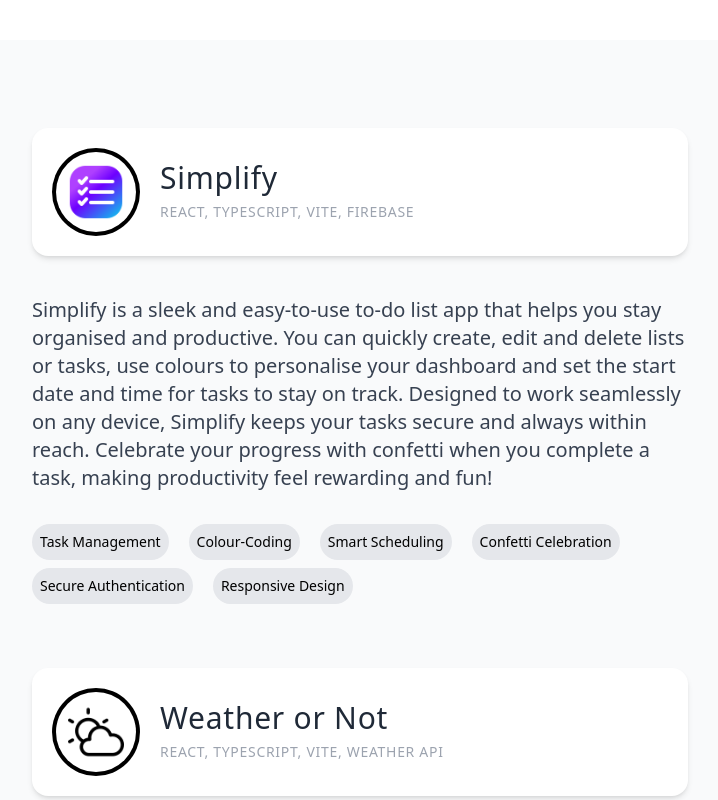
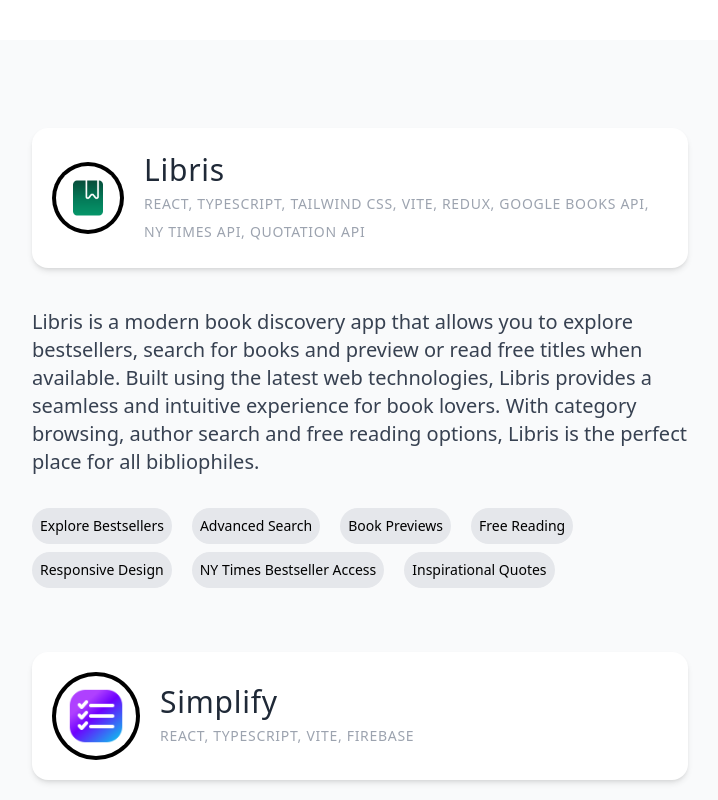
Before and after one commit to deabocina/portfolio, a React (Vite) app: page / in a window 1280 px wide. Shown: the part 800-1600 px from the top of the page, without its empty margins (280-998 px from the left). Built offline with nearby package versions, Linux system fonts and the light colour scheme.

Commit message:
Add Libris to portfolio

```diff
--- a/src/assets/assets.ts
+++ b/src/assets/assets.ts
@@ -6,6 +6,7 @@ import fr from "../assets/icons/fr.png";
 import email from "../assets/icons/email.png";
 import github from "../assets/icons/github.png";
 import rightArrow from "../assets/icons/right-arrow.png";
+import logoLibris from "../assets/icons/logo-libris.png";
 import logoSimplify from "../assets/icons/logo-simplify.png";
 import logoWeather from "../assets/icons/logo-weather-or-not.png";
 import upArrow from "../assets/icons/up-arrow.png";
@@ -19,6 +20,7 @@ export const icons = {
   email,
   github,
   rightArrow,
+  logoLibris,
   logoSimplify,
   logoWeather,
   upArrow,
--- a/src/components/Home.tsx
+++ b/src/components/Home.tsx
@@ -4,7 +4,7 @@ import { useTranslation } from "react-i18next";
 import { useCustomInView } from "../hooks/useCustomInView";
 
 const Home = () => {
-  const projects = ["Simplify", "Weather or Not"];
+  const projects = ["Libris", "Simplify", "Weather or Not"];
   const { ref, inView } = useCustomInView(0);
   const { t, i18n } = useTranslation();
 
@@ -89,7 +89,7 @@ const Home = () => {
         </div>
 
         <div className="xl:ml-20 mx-auto">
-          <p className="uppercase mt-20 font-medium tracking-wider text-gray-400 w-500 mb-5 transition-all duration-300 ease-in-out hover:animate-bounce">
+          <p className="uppercase mt-20 font-medium tracking-wider text-gray-400 w-500 mb-5 transition-all duration-300 ease-in-out hover:translate-x-2">
             {t("home.projects")}
           </p>
 
--- a/src/components/Projects.tsx
+++ b/src/components/Projects.tsx
@@ -8,6 +8,14 @@ const Projects = () => {
   const { t } = useTranslation();
 
   const projects = {
+    libris: {
+      name: t("projects.libris.name"),
+      logo: icons.logoLibris,
+      description: t("projects.libris.description"),
+      technologies: t("projects.libris.technologies"),
+      keyFeatures: t("projects.libris.keyFeatures"),
+      deployLink: "https://deabocina.github.io/libris/",
+    },
     simplify: {
       name: t("projects.simplify.name"),
       logo: icons.logoSimplify,
@@ -47,7 +55,7 @@ const Projects = () => {
                 className="lg:text-xl text-lg mt-12 px-4 max-w-3xl"
               >
                 <div className="flex items-center mx-10 mb-10 space-x-6 bg-white p-6 rounded-2xl shadow-md transition-all duration-300 ease-in-out hover:shadow-lg ">
-                  <div className="aspect-square lg:w-20 w-16 p-3 rounded-full ring-4 ring-black transition-all duration-300 ease-in-out hover:ring-purple-600">
+                  <div className="aspect-square lg:w-20 min-w-16 p-3 rounded-full ring-4 ring-black transition-all duration-300 ease-in-out hover:ring-purple-600">
                     <a
                       href={project.deployLink}
                       target="_blank"
--- a/src/locales/de.json
+++ b/src/locales/de.json
@@ -5,6 +5,14 @@
     "projects": "Ausgewählte Projekte"
   },
   "projects": {
+    "libris": {
+      "logo": "logoLibris",
+      "technologies": "React, TypeScript, Tailwind CSS, Vite, Redux, Google Books API, NY Times API, Quotation API",
+      "name": "Libris",
+      "description": "Libris ist eine moderne Buchentdeckungs-App, mit der Sie Bestseller erkunden, Bücher suchen und kostenlose Titel ansehen oder lesen können, wenn diese verfügbar sind. Libris bietet ein nahtloses und intuitives Erlebnis für Bücherliebhaber, basierend auf den neuesten Webtechnologien. Mit Kategorienavigation, Autorensuche und kostenlosen Lesemöglichkeiten ist Libris der perfekte Ort für alle Buchliebhaber.",
+      "keyFeatures": "Bestseller Entdecken, Erweiterte Suche, Buchvorschauen, Kostenloses Lesen, Responsives Design, Zugang zu NY Times Bestsellern, Inspirierende Zitate",
+      "deployLink": "https://deabocina.github.io/libris/"
+    },
     "simplify": {
       "logo": "logoSimplify",
       "technologies": "React, TypeScript, Vite, Firebase",
@@ -15,7 +23,7 @@
     },
     "weatherOrNot": {
       "logo": "logoWeather",
-      "technologies": "React, TypeScript, Vite, Weather API",
+      "technologies": "React, TypeScript, SCSS, Vite, Weather API",
       "name": "Weather or Not",
       "description": "Weather or Not ist eine Wetter-App, die Echtzeit-Wetterupdates für jede Stadt bietet. Sie können schnell nach einer Stadt suchen und die aktuellen Wetterbedingungen einsehen, einschließlich Temperatur, Luftfeuchtigkeit und Vorhersagen für den Tag oder die kommende Woche. Die App bietet einen dynamischen Hintergrund, der sich je nach Tageszeit ändert, und ermöglicht es Ihnen, zwischen Celsius und Fahrenheit sowie anderen Maßeinheiten für Windgeschwindigkeit, Druck und mehr umzuschalten. Mit einem vollständig reaktionsschnellen Design können Sie Wetterinformationen auf jedem Gerät leicht abrufen und bleiben überall gut vorbereitet.",
       "keyFeatures": "Echtzeit-Wetterinformationen, Stündliche und wöchentliche Vorhersagen, Stadt-Suche, Dynamischer Hintergrund, Temperatur-Einheitenschalter, Vollständig reaktionsschnell",
--- a/src/locales/en.json
+++ b/src/locales/en.json
@@ -5,6 +5,14 @@
     "projects": "Selected projects"
   },
   "projects": {
+    "libris": {
+      "logo": "logoLibris",
+      "technologies": "React, TypeScript, Tailwind CSS, Vite, Redux, Google Books API, NY Times API, Quotation API",
+      "name": "Libris",
+      "description": "Libris is a modern book discovery app that allows you to explore bestsellers, search for books and preview or read free titles when available. Built using the latest web technologies, Libris provides a seamless and intuitive experience for book lovers. With category browsing, author search and free reading options, Libris is the perfect place for all bibliophiles.",
+      "keyFeatures": "Explore Bestsellers, Advanced Search, Book Previews, Free Reading, Responsive Design, NY Times Bestseller Access, Inspirational Quotes",
+      "deployLink": "https://deabocina.github.io/libris/"
+    },
     "simplify": {
       "logo": "logoSimplify",
       "technologies": "React, TypeScript, Vite, Firebase",
@@ -15,7 +23,7 @@
     },
     "weatherOrNot": {
       "logo": "logoWeather",
-      "technologies": "React, TypeScript, Vite, Weather API",
+      "technologies": "React, TypeScript, SCSS, Vite, Weather API",
       "name": "Weather or Not",
       "description": "Weather or Not is a weather app that provides real-time weather updates for any city. You can quickly search for a city and view current weather conditions, including temperature, humidity and forecasts for the day or week ahead. The app offers a dynamic background that changes based on the time of day and lets you switch between Celsius and Fahrenheit, along with other units of measurement for wind speed, pressure and more. With a fully responsive design, you can easily access weather information on any device, keeping you prepared no matter where you are.",
       "keyFeatures": "Real-Time Weather Info, Hourly & Weekly Forecasts, City Search, Dynamic Background, Temperature Unit Toggle, Fully Responsive",
--- a/src/locales/fr.json
+++ b/src/locales/fr.json
@@ -5,6 +5,14 @@
     "projects": "Projets sélectionnés"
   },
   "projects": {
+    "libris": {
+      "logo": "logoLibris",
+      "technologies": "React, TypeScript, Tailwind CSS, Vite, Redux, Google Books API, NY Times API, Quotation API",
+      "name": "Libris",
+      "description": "Libris est une application moderne de découverte de livres qui vous permet d'explorer les best-sellers, de rechercher des livres et de prévisualiser ou lire gratuitement des titres lorsqu'ils sont disponibles. Construit avec les dernières technologies web, Libris offre une expérience fluide et intuitive pour les amateurs de livres. Avec la navigation par catégories, la recherche d'auteurs et les options de lecture gratuite, Libris est l'endroit idéal pour tous les bibliophiles.",
+      "keyFeatures": "Explorez les Best-Sellers, Recherche Avancée, Prévisualisation de Livres, Lecture Gratuite, Design Réactif, Accès aux Best-Sellers du NY Times, Citations Inspirantes",
+      "deployLink": "https://deabocina.github.io/libris/"
+    },
     "simplify": {
       "logo": "logoSimplify",
       "technologies": "React, TypeScript, Vite, Firebase",
@@ -15,7 +23,7 @@
     },
     "weatherOrNot": {
       "logo": "logoWeather",
-      "technologies": "React, TypeScript, Vite, Weather API",
+      "technologies": "React, TypeScript, SCSS, Vite, Weather API",
       "name": "Weather or Not",
       "description": "Weather or Not est une application météo qui fournit des mises à jour en temps réel pour n'importe quelle ville. Vous pouvez rechercher rapidement une ville et voir les conditions météorologiques actuelles, y compris la température, l'humidité et les prévisions pour la journée ou la semaine à venir. L'application offre un fond dynamique qui change en fonction de l'heure de la journée et vous permet de passer de Celsius à Fahrenheit, ainsi que d'autres unités de mesure pour la vitesse du vent, la pression et plus encore. Avec un design entièrement réactif, vous pouvez facilement accéder aux informations météorologiques sur n'importe quel appareil, vous permettant de rester préparé où que vous soyez.",
       "keyFeatures": "Informations météorologiques en temps réel, Prévisions horaires et hebdomadaires, Recherche de ville, Fond dynamique, Commutateur d'unité de température, Entièrement réactif",
--- a/src/locales/hr.json
+++ b/src/locales/hr.json
@@ -5,6 +5,14 @@
     "projects": "Odabrani projekti"
   },
   "projects": {
+    "libris": {
+      "logo": "logoLibris",
+      "technologies": "React, TypeScript, Tailwind CSS, Vite, Redux, Google Books API, NY Times API, Quotation API",
+      "name": "Libris",
+      "description": "Libris je moderna aplikacija za otkrivanje knjiga koja omogućuje istraživanje bestselera, pretraživanje knjiga te pregledavanje i čitanje besplatnih naslova kad su dostupni. Sagrađena pomoću najnovijih web tehnologija, Libris pruža besprijekorno i intuitivno iskustvo za ljubitelje knjiga. Uz pregled kategorija, pretragu po autorima i mogućnost besplatnog čitanja, Libris je savršeno mjesto za sve knjigoljupce.",
+      "keyFeatures": "Istraživanje Bestselera, Napredna Pretraga, Pregled Knjiga, Besplatno Čitanje, Responzivan Dizajn, Pristup NY Times Bestselerima, Inspirativni Citati",
+      "deployLink": "https://deabocina.github.io/libris/"
+    },
     "simplify": {
       "logo": "logoSimplify",
       "technologies": "React, TypeScript, Vite, Firebase",
@@ -15,7 +23,7 @@
     },
     "weatherOrNot": {
       "logo": "logoWeather",
-      "technologies": "React, TypeScript, Vite, Weather API",
+      "technologies": "React, TypeScript, SCSS, Vite, Weather API",
       "name": "Weather or Not",
       "description": "Weather or Not je aplikacija za vremensku prognozu koja pruža ažurirane informacije u stvarnom vremenu za bilo koji grad. Možete jednostavno pretraživati po gradu i pregledati trenutne vremenske uvjete, uključujući temperaturu, vlažnost i prognoze za taj dan ili tjedan. Aplikacija nudi dinamičnu pozadinu koja se mijenja ovisno o dobu dana i omogućuje vam prebacivanje između Celzijusa i Fahrenheita, kao i drugih mjernih jedinica za brzinu vjetra, tlak i još mnogo toga. S potpuno responzivnim dizajnom, lako možete pristupiti vremenskim informacijama na bilo kojem uređaju, kako biste uvijek bili pripremljeni bez obzira gdje se nalazite.",
       "keyFeatures": "Vremenske Informacije u Stvarnom Vremenu, Satne & Tjedne Prognoze, Pretraga Grada, Dinamička Pozadina, Promjena Jedinica Temperature, Potpuno Responzivan Dizajn",
```
Also changed, not shown: src/assets/icons/logo-libris.png (added).
